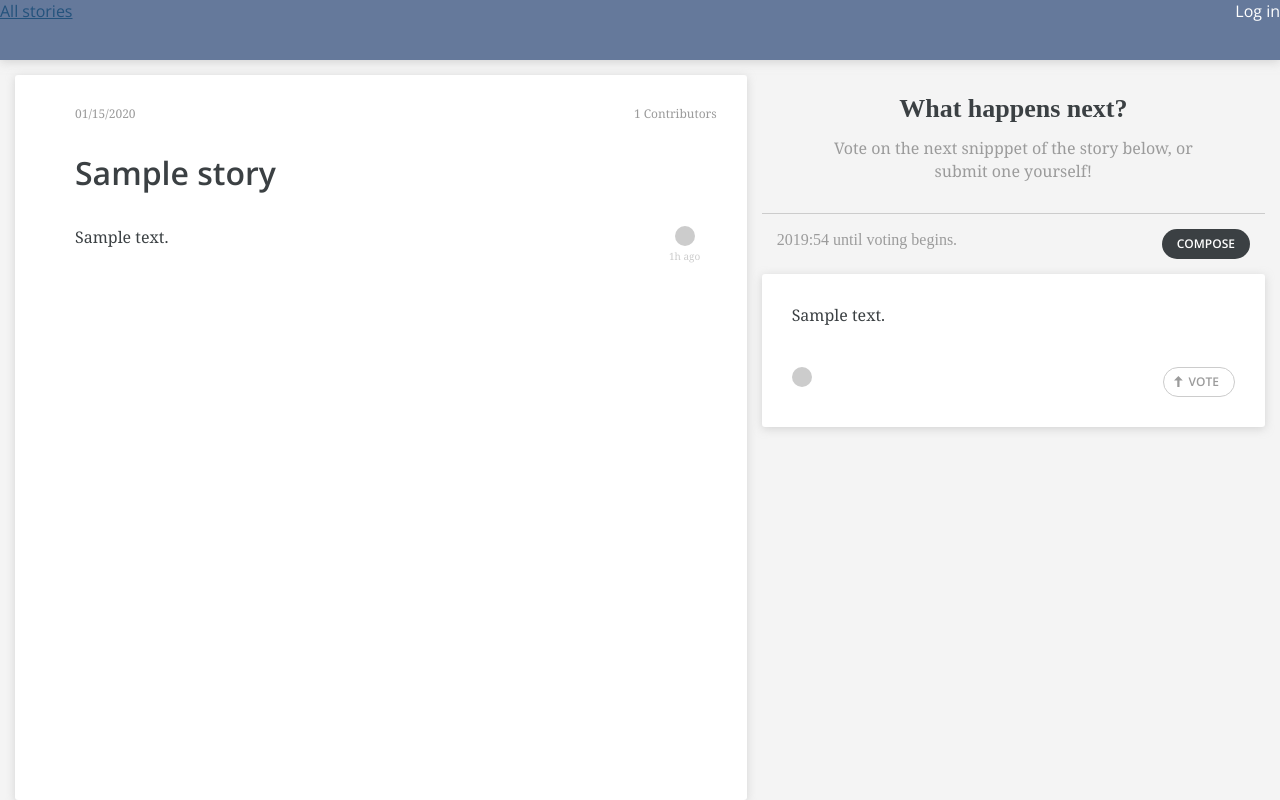
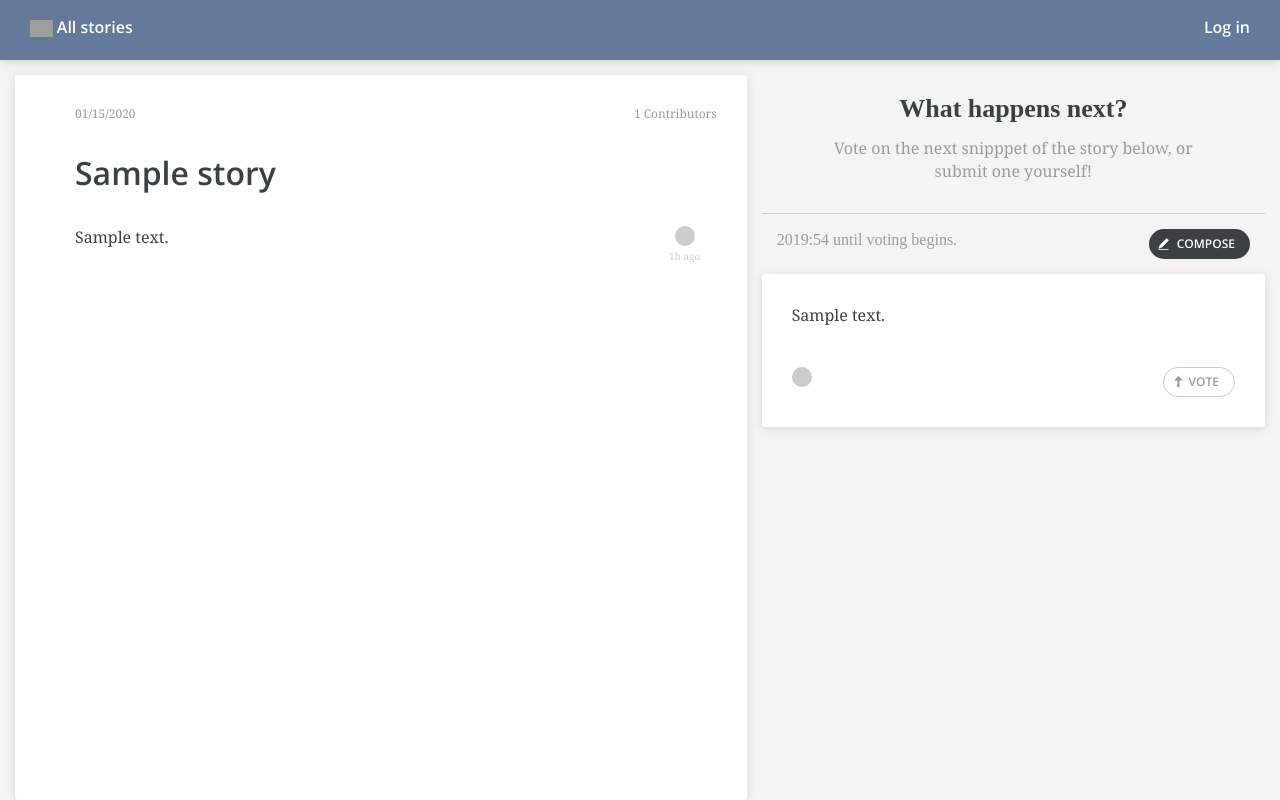
Before and after one commit to TheAppCookbook/snipppit, a Flask app: template templates/story.html in a window 1280 px wide. Run offline with Flask 2, Linux system fonts and the light colour scheme; the template is opened without the code that fills it: most values are stand-ins (such as "Sample title", 1, 10 or a date in 2020); some libraries are stand-ins or nearby versions; grey boxes are pictures that could not be loaded.

Commit message:
styled story.html

```diff
--- a/static/css/styles.css
+++ b/static/css/styles.css
@@ -48,17 +48,32 @@ a {
 .navbar-main-left {
 	width: 50%;
 	float: left;
-	display: table-cell;
-	vertical-align: middle;
+	height: 60px;
+	padding-top: 16px;
+	padding-left: 30px;
+	font-weight: 600;
 	}
 
 .navbar-main-right {
 	width: 50%;
 	float: right;
 	text-align: right;
-	display: table-cell;
-	vertical-align: middle;
+	height: 60px;
+	padding-top: 16px;
+	padding-right: 30px;
 	}
+
+.navbar-main-right a {
+	float: right;
+	margin-left: 10px;
+	font-weight: 600;
+	}
+
+.navbar-main-right a:hover,  .navbar-main-left a:hover{
+	text-decoration: none;
+	color: #f1f1f1;
+	}
+
 
 .paper-container {
 	padding-top: 75px;
@@ -433,11 +448,17 @@ input[type="submit"].submit-snipppet:hover {
 	}
 
 button.compose {
-	background: #3B4043;
+	background: #3B4043 url('../images/pen.svg') no-repeat;
+	background-position: 10% center;
+	background-size: 11px;
+	padding-left: 28px;
 	}
 
 button.compose:hover {
-	background: #313638;
+	background: #313638 url('../images/pen.svg') no-repeat;
+	background-position: 10% center;
+	background-size: 11px;
+	padding-left: 28px;
 	}
 
 button.vote {
@@ -461,5 +482,13 @@ button.vote.active {
 	color: #fff;
 	background: #65799B url('../images/arrow.svg') no-repeat;
 	background-position: 10% center;
-	padding-left: 25px;
+	paddingw-left: 25px;
 	}
+
+.user-avatar {
+	width: 24px;
+	height: 24px;
+	border: 2px solid #fff;
+	border-radius:12px;
+	float: right;
+	}
--- a/templates/story.html
+++ b/templates/story.html
@@ -14,11 +14,11 @@
 
 <body>
 	<div class="navbar-main">
-		<div class="navbar-main-left"><a href="">All stories</a></div>
+		<div class="navbar-main-left"><a href=""><img src="../static/images/back-arrow.svg" height="17px">&nbsp;All stories</a></div>
 		<!--{% if session %}-->
-		<div class="navbar-main-right"><a href="/logout">Log out</a></div>
+		<!--<div class="navbar-main-right"><a href="/logout">Log out</a><div class="user-avatar"></div>-->
 		<!--{% else %}-->
-		<div class="navbar-main-right"><a href="/login">Log in</a></div>
+		<div class="navbar-main-right"><a href="/login">Log in</a></div></div>
 		<!--{% endif %}-->
 	</div>
 	<div class="row main-content">
```
